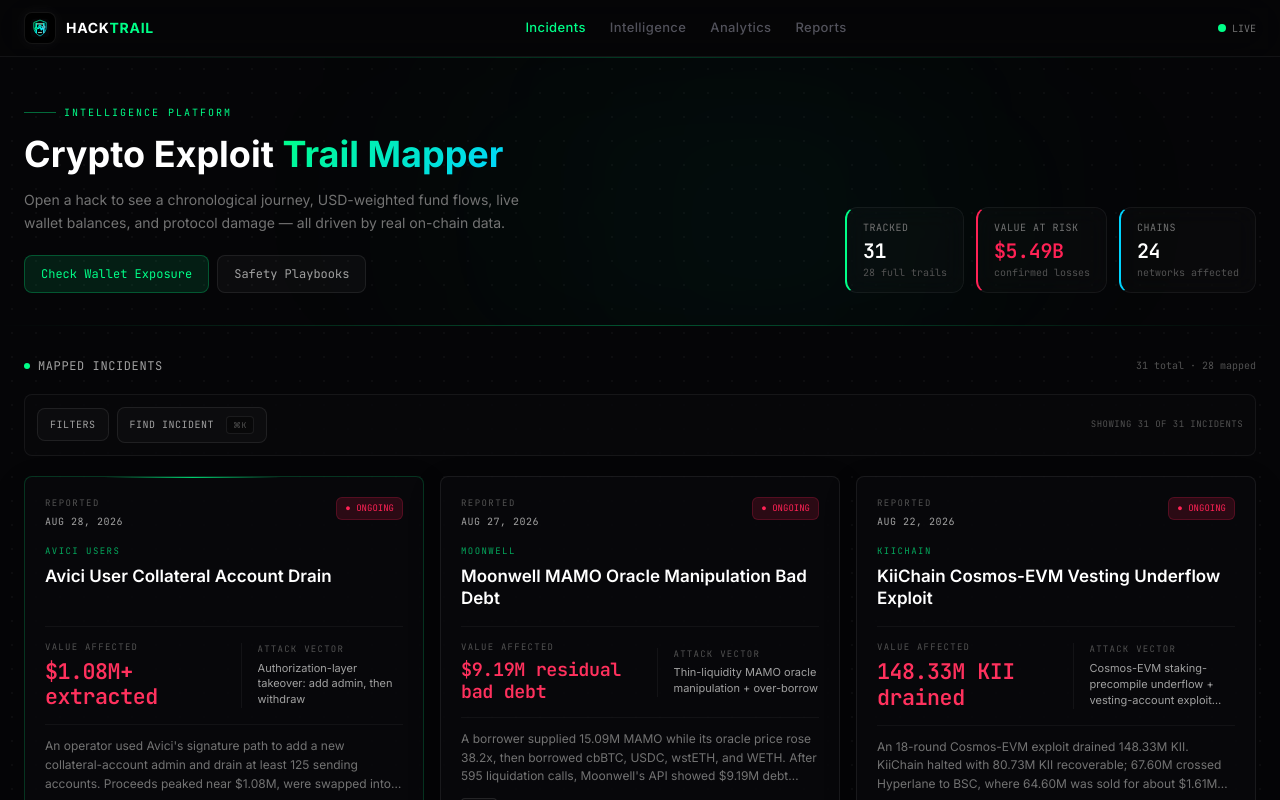
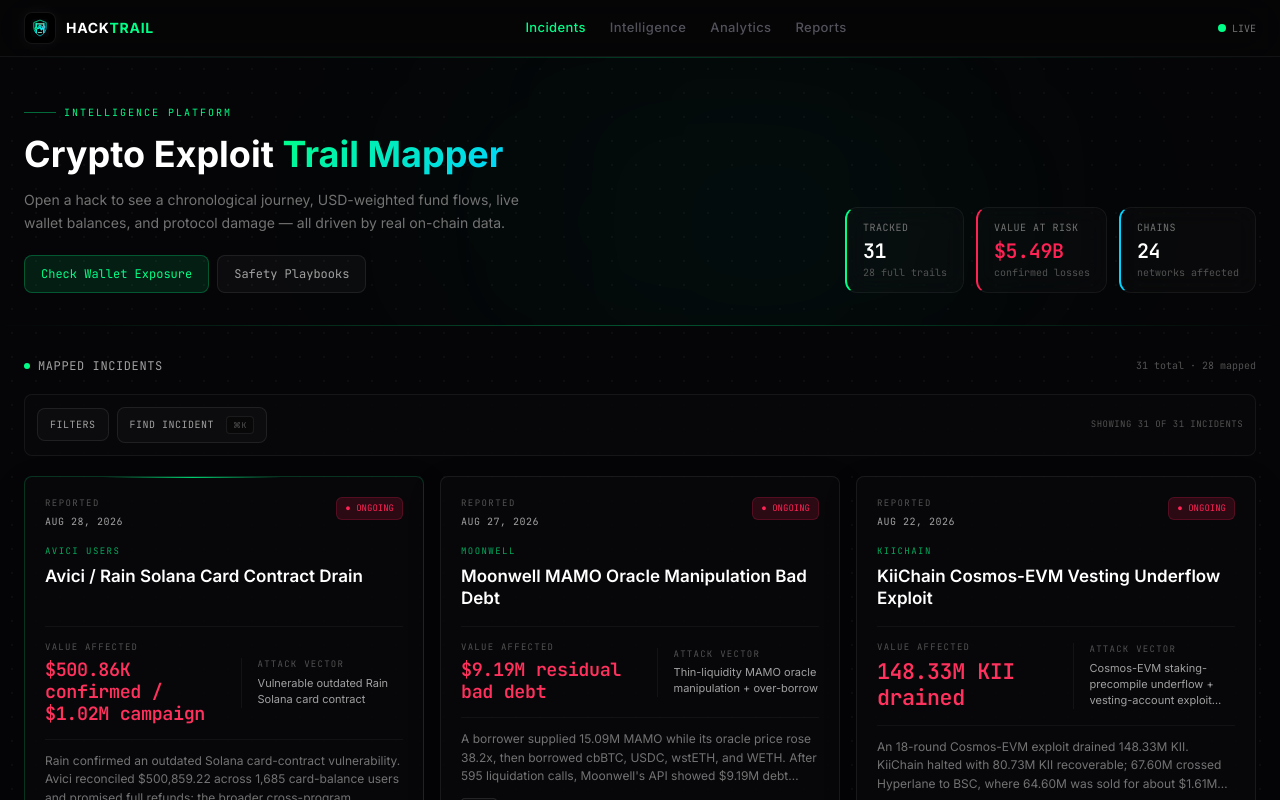
Before and after one commit to Sarcastinatooor/hack-trail, a Next.js app: page / in a window 1280 px wide. Shown: the top 800 px of the page. Built offline with nearby package versions, Linux system fonts and the light colour scheme.

Commit message:
Correct Avici loss and Rain exploit scope

```diff
--- a/src/app/api/impact/[slug]/route.ts
+++ b/src/app/api/impact/[slug]/route.ts
@@ -144,12 +144,20 @@
           { ts: 1787935788, value: 0 },
           { ts: 1787936089, value: 1_779.973441 },
           { ts: 1787939703, value: 571_489.782056 },
-          { ts: 1787943480, value: 1_081_600 },
+          { ts: 1787943480, value: 1_020_000 },
+        ],
+      },
+      {
+        key: 'confirmed_avici_card_loss',
+        data: [
+          { ts: 1787935788, value: 0 },
+          { ts: 1787949840, value: 500_859.22 },
+          { ts: 1787964600, value: 500_859.22 },
         ],
       },
     ],
     from: 1787935788,
-    to: 1787945787,
+    to: 1787964600,
   },
   'moonwell-mamo': {
     tvl: [],
--- a/src/app/incident/[slug]/layout.tsx
+++ b/src/app/incident/[slug]/layout.tsx
@@ -5,7 +5,7 @@
 const OG_IMAGE_VERSION = "hacktrail-logo-v2"
 const RISEX_OG_IMAGE_VERSION = "risex-forensic-card-v1"
 const MOONWELL_MAMO_OG_IMAGE_VERSION = "moonwell-mamo-forensic-card-v1"
-const AVICI_OG_IMAGE_VERSION = "avici-exit-trail-v2"
+const AVICI_OG_IMAGE_VERSION = "avici-rain-refund-v3"
 
 function truncate(text: string, max = 180) {
   return text.length > max ? `${text.slice(0, max - 3)}...` : text
--- a/src/data/avici-drain.ts
+++ b/src/data/avici-drain.ts
@@ -1,7 +1,7 @@
 import type { Hop, IncidentData, TimelineEvent, TrackedWallet } from "./types"
 
 const SOURCE =
-  "Solana mainnet finalized logs and balances, Avici's public acknowledgment, The Defiant's transaction review and live-tracker figures, and Avici product documentation; updated 2026-08-29"
+  "Solana mainnet finalized logs, Rain and Avici incident statements, Avici's reconciliation, Tria and Solayer Pay status updates, The Defiant's transaction review, and Onchain Lens fund-flow reporting; updated 2026-08-29"
 
 const TS = {
   collectorCreated: 1787935788,
@@ -12,6 +12,9 @@
   collectorSweep: 1787945194,
   relaySweep: 1787945624,
   bridgeExit: 1787945744,
+  rainContainment: 1787948760,
+  aviciReconciliation: 1787949840,
+  launderingReport: 1787964600,
 }
 
 const ADDRESSES = {
@@ -24,6 +27,7 @@
   firstRelay: "7XigoEaHxpoHp819fnajGqsz329Lve9c2SXSq8KaFRVf",
   secondRelay: "Dn1qRqxgCY6XzNe3kMEbGmEPY24MQCD5W1uA8xeBPNch",
   debridgeProgram: "src5qyZHqTqecJV4aY6Cb6zDZLMDzrDKKezs22MPHr4",
+  reportedEthereumExit: "0x2cE21E4921d3Eb116526c3651Dac0257657338D5",
 }
 
 function tracked(
@@ -31,9 +35,10 @@
   label: string,
   role: string,
   notes: string,
-  confidence: TrackedWallet["confidence"] = "verified"
+  confidence: TrackedWallet["confidence"] = "verified",
+  chain = "solana"
 ): TrackedWallet {
-  return { address, chain: "solana", label, role, notes, confidence, sourceLabel: SOURCE }
+  return { address, chain, label, role, notes, confidence, sourceLabel: SOURCE }
 }
 
 const hops: Hop[] = [
@@ -71,10 +76,10 @@
     to: { label: "Collector wallet", kind: "attacker", address: ADDRESSES.collector },
     asset: "Repeated USDC and USDT withdrawals",
     amount: null,
-    usd: 1_081_600,
+    usd: 500_859.22,
     chain: "Solana",
     summary:
-      "The repeated sequence was SubmitSignatures, AddCollateralAdmin, then WithdrawCollateralAsset. A public tracker observed at least 125 distinct sending accounts; this is a lower bound, not a final victim count.",
+      "The repeated sequence was SubmitSignatures, AddCollateralAdmin, then WithdrawCollateralAsset. Avici later reconciled 1,685 affected users and $500,859.22 taken from its separate card-balance contract.",
   },
   {
     step: 4,
@@ -82,12 +87,12 @@
     ts: TS.peakSnapshot,
     from: { label: "Stolen USDC and USDT", kind: "attacker_proceeds" },
     to: { label: "Collector SOL balance", kind: "attacker", address: ADDRESSES.collector },
-    asset: "10,005.03 SOL plus about $11.6K stables",
+    asset: "10,005.03 SOL plus about $11.6K stables across the campaign",
     amount: 10_005.03,
-    usd: 1_081_600,
+    usd: 1_020_000,
     chain: "Solana",
     summary:
-      "The operator periodically swapped drained stablecoins into SOL. At 18:58 UTC the collector held 10,005.03 SOL, then worth about $1.07M, plus roughly $11.6K in USDC and USDT.",
+      "The operator periodically swapped drained stablecoins into SOL. At 18:58 UTC the collector held 10,005.03 SOL plus roughly $11.6K in stables. This broader balance included proceeds from other Rain programs and is not Avici's confirmed loss.",
   },
   {
     step: 5,
@@ -128,6 +133,19 @@
     summary:
       "The second relay converted SOL into USDC through Jupiter routes and invoked deBridge CreateOrderWithNonce flows. The destination-chain recipients require continued cross-chain tracing.",
   },
+  {
+    step: 8,
+    phase: "reported-laundering",
+    ts: TS.launderingReport,
+    from: { label: "deBridge destination flow", kind: "bridge" },
+    to: { label: "Reported Ethereum / Tornado path", kind: "mixer", address: ADDRESSES.reportedEthereumExit },
+    asset: "Approximately 418 ETH reported",
+    amount: 418,
+    usd: 1_020_000,
+    chain: "Ethereum",
+    summary:
+      "Onchain Lens reported that roughly $1.02M was bridged to Ethereum, converted into about 418 ETH, and deposited through a Tornado Cash-linked route at 0x2cE2...38D5. HackTrail marks this as third-party fund-flow attribution pending a complete public cross-chain order map.",
+  },
 ]
 
 const timeline: TimelineEvent[] = [
@@ -139,24 +157,27 @@
   { ts: TS.collectorSweep, tag: "SWEEP", title: "Primary collector sends its final 886.942 SOL to 7Xigo...FRVf", chain: "Solana" },
   { ts: TS.relaySweep, tag: "RELAY", title: "7Xigo...FRVf forwards the balance to Dn1q...PNch", chain: "Solana" },
   { ts: TS.bridgeExit, tag: "EXIT", title: "Dn1q...PNch begins routing converted USDC through deBridge orders", chain: "Solana" },
+  { ts: TS.rainContainment, tag: "CONTAINED", title: "Rain says every program on the outdated Solana contract has been upgraded", chain: "Solana" },
+  { ts: TS.aviciReconciliation, tag: "REFUND", title: "Avici confirms 1,685 users, $500,859.22 affected, and full refunds", chain: "Solana" },
+  { ts: TS.launderingReport, tag: "LAUNDERING", title: "Onchain Lens reports roughly 418 ETH routed through a Tornado Cash-linked path", chain: "Ethereum" },
 ]
 
 export const AVICI_DRAIN_DATA: IncidentData = {
   incident: {
     id: "avici-user-balance-drain-2026-08",
-    name: "Avici User Collateral Account Drain",
+    name: "Avici / Rain Solana Card Contract Drain",
     victim: "Avici users",
     attacker_attribution: "Unknown operator; collector FVNF...nCEj",
     root_cause:
-      "The attacker traversed Avici's authorization layer rather than draining ordinary Solana wallets directly. The repeated path submitted Ed25519-verified signatures, registered a new administrator on a user's collateral account with AddCollateralAdmin, and then called WithdrawCollateralAsset to move USDC or USDT. At least 125 distinct sending accounts were observed and the attacker signed 14,672 transactions, including 2,344 failures. The collector peaked at 10,005.03 SOL plus about $11.6K in stables before being emptied through relay wallets and cross-chain deBridge orders. Avici acknowledged an issue affecting card-balance withdrawals and said it was working with relevant partners. The source of the accepted authorization remains unconfirmed: a postmortem is still needed to distinguish compromised signing infrastructure, leaked authorization material, replay weakness, or another access-control defect.",
-    loss_usd: 1_081_600,
+      "Rain identified a vulnerability in an outdated version of its Solana card contract used by Avici and a small number of other programs. The attacker traversed the contract's authorization path with Ed25519-verified SubmitSignatures calls, registered a new collateral administrator, and executed unauthorized USDC or USDT withdrawals. Avici reconciled $500,859.22 taken from 1,685 users' card balances and promised full refunds. Avici's self-custodial Solana and EVM wallets were separate and were not affected. Rain says all programs using the outdated contract were upgraded and no further unauthorized activity was observed. Tria reported and resolved a related Solana card-balance issue; Solayer Pay, KAST, and ether.fi said they were not affected. The broader attacker wallet reached roughly $1.02M in campaign proceeds, which should not be presented as Avici's loss. A detailed technical postmortem and refund-completion timetable remain pending.",
+    loss_usd: 500_859.22,
     start_ts: TS.firstWithdrawal,
     chains_touched: ["Solana"],
     stats: [
-      { label: "Estimated extracted", value: "$1.08M+", sub: "10,005 SOL + stables at peak", accent: "text-rose-300" },
-      { label: "Sending accounts", value: "125+", sub: "public-tracker lower bound", accent: "text-amber-300" },
-      { label: "Attacker transactions", value: "14,672", sub: "2,344 failed", accent: "text-sky-300" },
-      { label: "Primary collector", value: "$0", sub: "proceeds swept to relays", accent: "text-emerald-300" },
+      { label: "Confirmed Avici impact", value: "$500,859.22", sub: "card balances only", accent: "text-rose-300" },
+      { label: "Avici users affected", value: "1,685", sub: "official reconciliation", accent: "text-amber-300" },
+      { label: "Broader campaign", value: "~$1.02M", sub: "reported across Rain programs", accent: "text-sky-300" },
+      { label: "Refund status", value: "Full", sub: "promised; completion pending", accent: "text-emerald-300" },
     ],
   },
   hops,
@@ -167,6 +188,7 @@
     tracked(ADDRESSES.firstRelay, "First SOL relay", "attacker", "Received the collector's final 886.942478746 SOL, then forwarded effectively all of it to Dn1q...PNch."),
     tracked(ADDRESSES.secondRelay, "Second relay / bridge executor", "attacker", "Received 886.942478386 SOL, converted proceeds through Jupiter, and created deBridge orders."),
     tracked(ADDRESSES.debridgeProgram, "deBridge order program", "infrastructure", "Cross-chain order program used in the exit path. Infrastructure address, not attacker-controlled.", "curated"),
+    tracked(ADDRESSES.reportedEthereumExit, "Reported Ethereum / Tornado route", "mixer-route", "Onchain Lens attributes roughly 418 ETH of campaign proceeds to this laundering route; cross-chain attribution remains third-party sourced.", "curated", "ethereum"),
     tracked(ADDRESSES.aviciProgram, "Avici Solana program", "victim-program", "Program emitting AddCollateralAdmin and WithdrawCollateralAsset instructions. Infrastructure address, not attacker-controlled."),
     tracked(ADDRESSES.globalState, "Avici global state", "infrastructure", "Read-only state account present in sampled withdrawal calls; not attacker-controlled.", "curated"),
     tracked(ADDRESSES.firstVictimOwner, "First verified affected owner", "victim", "Owned the collateral account drained in the first verified 1,779.973441 USDC transfer."),
--- a/src/data/incidents.ts
+++ b/src/data/incidents.ts
@@ -4,19 +4,19 @@
   {
     id: "avici-user-balance-drain-2026-08",
     slug: "avici-user-drain",
-    name: "Avici User Collateral Account Drain",
+    name: "Avici / Rain Solana Card Contract Drain",
     victim: "Avici users",
     date: "2026-08-28",
     date_label: "Aug 28, 2026",
-    loss_usd: 1_081_600,
-    loss_label: "$1.08M+ extracted",
+    loss_usd: 500_859.22,
+    loss_label: "$500.86K confirmed / $1.02M campaign",
     chains: ["Solana"],
-    attack_vector: "Authorization-layer takeover: add admin, then withdraw",
+    attack_vector: "Vulnerable outdated Rain Solana card contract",
     attribution: "Unknown operator; collector FVNF...nCEj",
     short_summary:
-      "An operator used Avici's signature path to add a new collateral-account admin and drain at least 125 sending accounts. Proceeds peaked near $1.08M, were swapped into SOL, swept through fresh relays, and began exiting through deBridge orders.",
+      "Rain confirmed an outdated Solana card-contract vulnerability. Avici reconciled $500,859.22 across 1,685 card-balance users and promised full refunds; the broader cross-program proceeds were reported near $1.02M and routed toward Ethereum.",
     status: "ongoing",
-    tags: ["Solana", "Avici", "USDC", "USDT", "authorization", "Jupiter", "deBridge"],
+    tags: ["Solana", "Avici", "Rain", "Tria", "card-contract", "refund", "deBridge", "Tornado-Cash"],
   },
   {
     id: "moonwell-mamo-2026-08",
```
